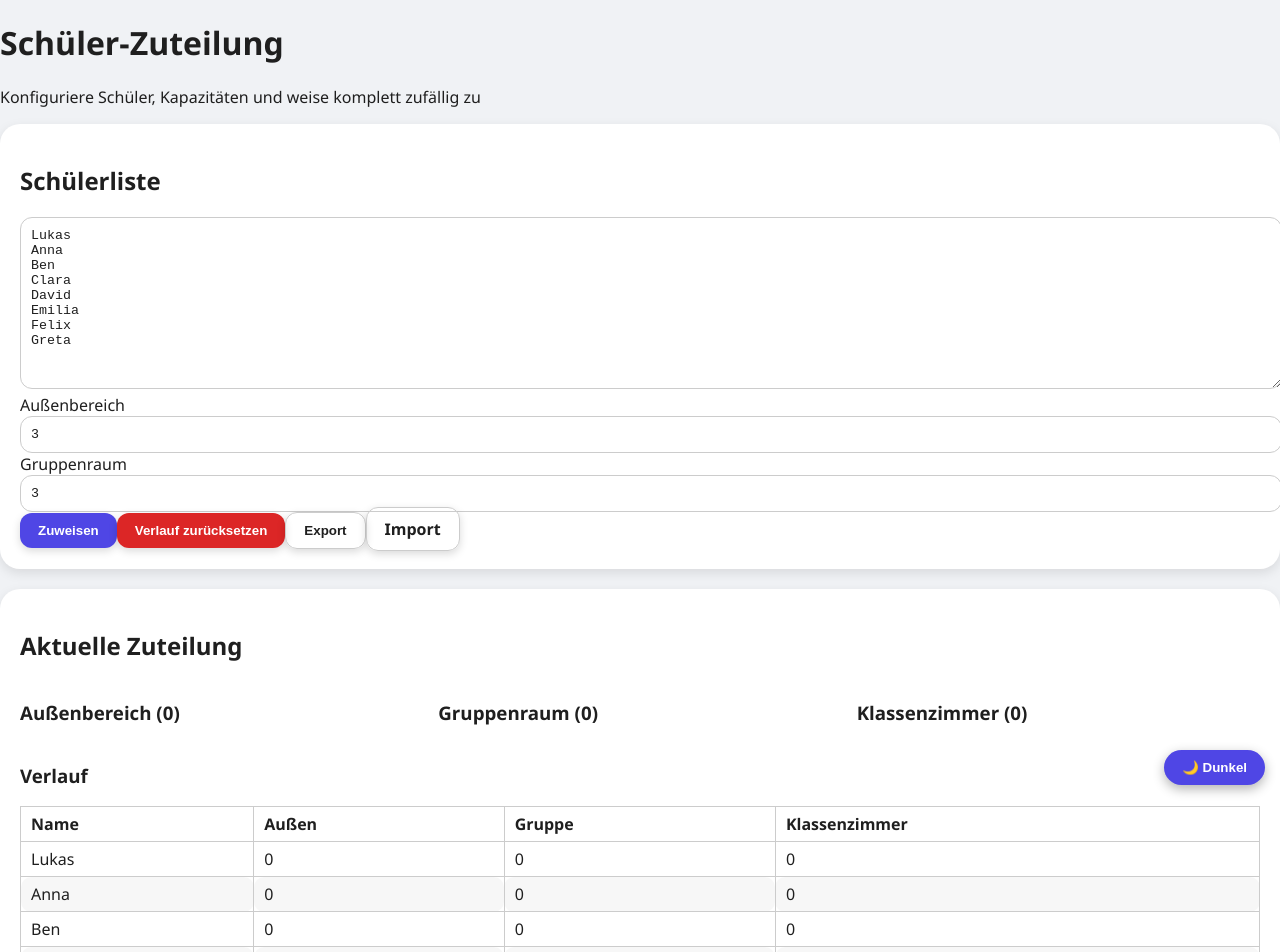
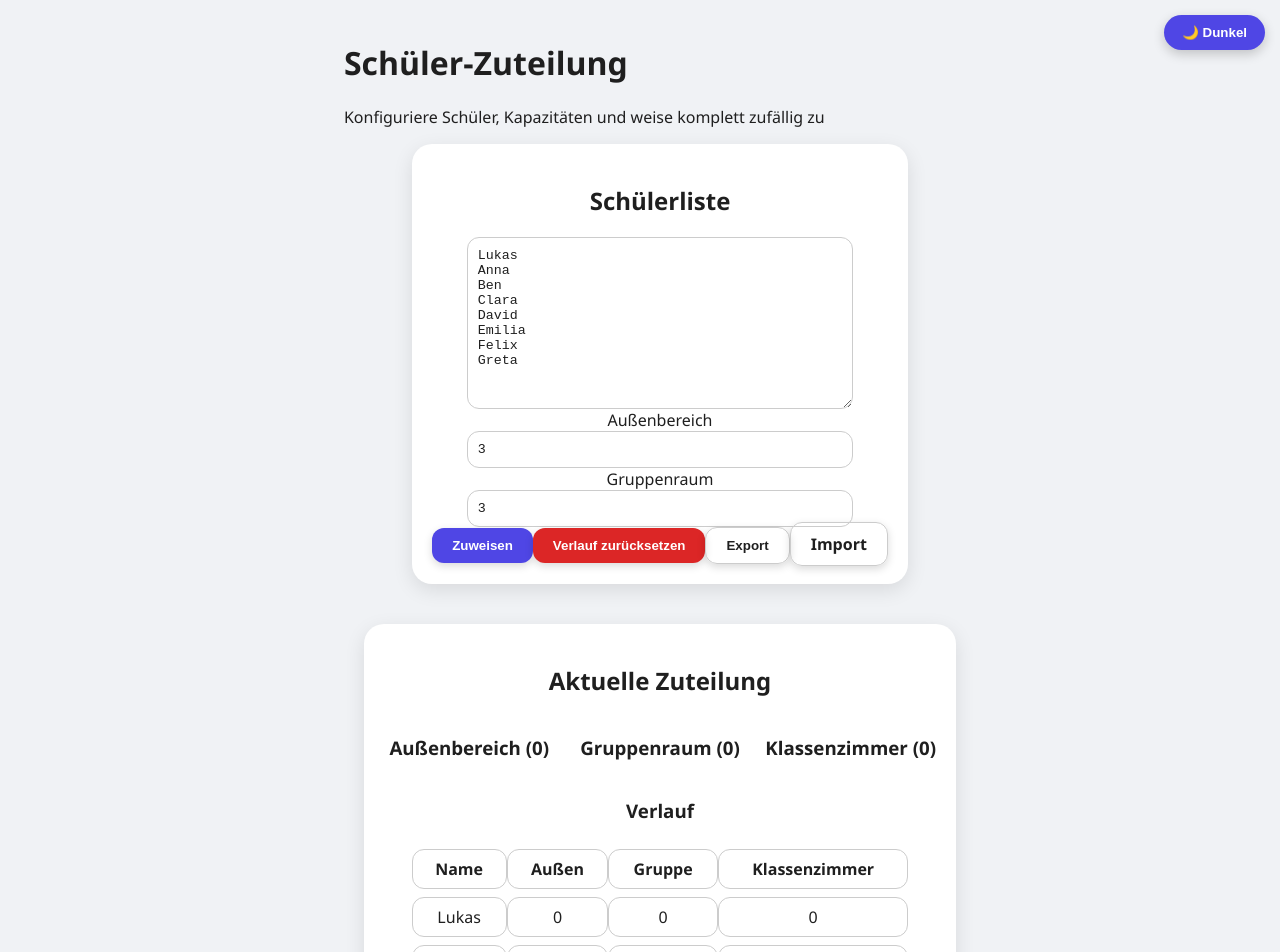
Before and after one commit to TheUltimateVxnom/ZuteilungSchueler, a React (Vite) app: page / in a window 1280 px wide. Shown: the top 952 px of the page. Built offline with nearby package versions, Linux system fonts and the light colour scheme.

Commit message:
Update index.css

```diff
--- a/src/index.css
+++ b/src/index.css
@@ -9,8 +9,6 @@
   --primary-hover: #4338ca;
   --danger: #dc2626;
   --danger-hover: #b91c1c;
-  --success: #16a34a;
-  --success-hover: #15803d;
   --input-light: #fff;
   --input-dark: #3a3a3a;
   --input-border-light: #ccc;
@@ -38,71 +36,55 @@ body {
   font-family: 'Segoe UI', sans-serif;
   background-color: var(--bg);
   color: var(--text-color);
+  display: flex;
+  justify-content: center;
+  align-items: center;
+  min-height: 100vh;
 }
 
-/* Dark/Light Button */
-.theme-toggle-container {
-  position: fixed;
-  bottom: 15px;
-  right: 15px;
-  z-index: 1000;
-}
-.theme-toggle-btn {
-  background-color: var(--primary);
-  color: white;
-  border: none;
-  padding: 10px 18px;
-  border-radius: 20px;
-  font-weight: bold;
-  cursor: pointer;
-  box-shadow: 0 4px 12px rgba(0,0,0,0.3);
-  transition: background-color 0.3s, transform 0.2s;
-}
-.theme-toggle-btn:hover {
-  background-color: var(--primary-hover);
-  transform: scale(1.05);
+.app-container {
+  width: 100%;
+  display: flex;
+  justify-content: center;
+  padding: 20px;
 }
 
-/* App Cards */
+.app-inner {
+  width: 100%;
+  max-width: 900px;
+}
+
+/* Cards */
 .card {
   background-color: var(--card-bg);
   padding: 20px;
   border-radius: 20px;
-  box-shadow: 0 4px 12px rgba(0,0,0,0.1);
+  box-shadow: 0 6px 20px rgba(0,0,0,0.1);
   margin-bottom: 20px;
   transition: 0.3s;
+  text-align: center;
 }
 .card:hover {
-  box-shadow: 0 6px 20px rgba(0,0,0,0.15);
+  box-shadow: 0 8px 25px rgba(0,0,0,0.15);
 }
 
 /* Inputs & Textareas */
 .card-input, input, textarea {
-  width: 100%;
+  width: 80%;
+  margin: 0 auto;
   border-radius: 12px;
   border: 1px solid var(--input-border);
   padding: 10px;
   font-family: monospace;
   background-color: var(--input-bg);
   color: var(--text-color);
+  display: block;
 }
 
-/* Grid Layout */
-.grid-section {
-  display:grid;
-  grid-template-columns:1fr;
-  gap:15px;
-}
-@media(min-width:768px){
-  .grid-section {
-    grid-template-columns:repeat(3,1fr);
-  }
-}
-
-/* Buttons Modern */
+/* Buttons */
 .btn {
   border: none;
-  padding: 10px 18px;
+  padding: 10px 20px;
   border-radius: 12px;
   font-weight: bold;
   cursor: pointer;
@@ -114,7 +96,6 @@ body {
   box-shadow:0 6px 12px rgba(0,0,0,0.2);
 }
 
-/* Button Types */
 .btn-primary { background-color: var(--primary); color:white; }
 .btn-primary:hover { background-color: var(--primary-hover); }
 
@@ -128,22 +109,58 @@ body {
 }
 .btn-outline:hover { background-color: rgba(0,0,0,0.05); }
 
-.btn-success { background-color: var(--success); color:white; }
-.btn-success:hover { background-color: var(--success-hover); }
+/* Grid */
+.app-main {
+  display: flex;
+  flex-direction: column;
+  gap: 20px;
+  align-items: center;
+}
 
-/* History Table */
+/* Sections inside grid */
+.grid-section {
+  display: grid;
+  grid-template-columns: 1fr;
+  gap: 20px;
+  justify-items: center;
+}
+@media(min-width:768px){
+  .grid-section { grid-template-columns: repeat(3, 1fr); }
+}
+
+/* History table */
 .history-table {
-  width:100%;
-  border-collapse:collapse;
-  margin-top:10px;
+  width: 90%;
+  margin: 10px auto;
+  border-collapse: separate;
+  border-spacing: 0 8px;
 }
 .history-table th, .history-table td {
-  border:1px solid var(--input-border);
-  padding:6px 10px;
-  border-radius:10px;
-  text-align:left;
+  border: 1px solid var(--input-border);
+  padding: 8px 12px;
+  border-radius: 12px;
+  text-align: center;
 }
 
-/* Even row styling for Dark Mode */
-.history-table tr:nth-child(even) { background-color: rgba(0,0,0,0.03); }
-[data-theme="dark"] .history-table tr:nth-child(even) { background-color: rgba(255,255,255,0.05); }
+/* Theme toggle */
+.theme-toggle-container {
+  position: fixed;
+  top: 15px;
+  right: 15px;
+  z-index: 1000;
+}
+.theme-toggle-btn {
+  background-color: var(--primary);
+  color: white;
+  border: none;
+  padding: 10px 18px;
+  border-radius: 20px;
+  font-weight: bold;
+  cursor: pointer;
+  box-shadow: 0 4px 12px rgba(0,0,0,0.2);
+  transition: background-color 0.3s, transform 0.2s;
+}
+.theme-toggle-btn:hover {
+  background-color: var(--primary-hover);
+  transform: scale(1.05);
+}
```
